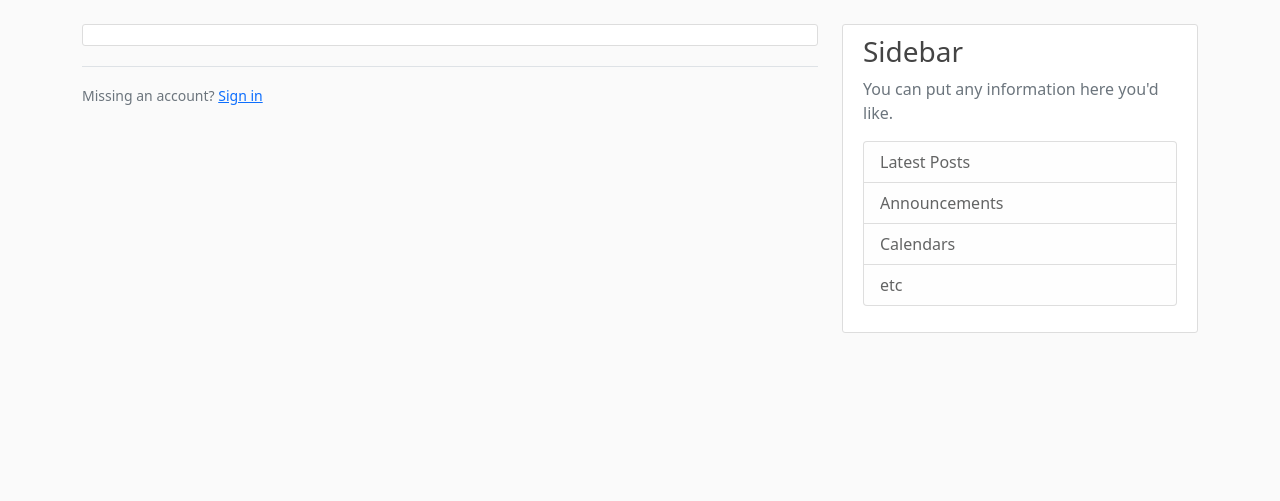
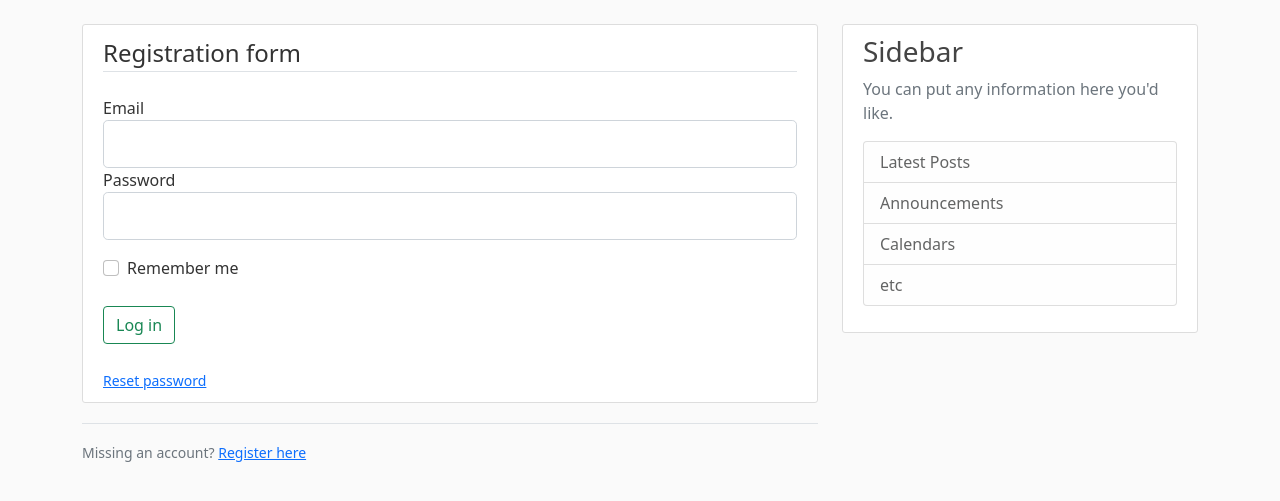
Before and after one commit to simeonch7/DiplomaProject-ChatTrack, a Flask app: page /login in a window 1280 px wide. Shown: the part 56-557 px from the top of the page. Run offline with Flask 3, Linux system fonts and the light colour scheme.

Commit message:
Add login page and restrucutre the project

```diff
--- a/forms.py
+++ b/chattrack/forms.py
@@ -10,7 +10,7 @@ class Login(FlaskForm):
 
 class Registration(FlaskForm):
     email = StringField('Email', validators=[DataRequired(), Email()])
-    username = StringField('Username', validators=[DataRequired(), Length(min=4, max=14)])
+    username = StringField('Username', validators=[DataRequired(), Length(min=4, max=20)])
     password = PasswordField('Password', validators=[DataRequired()])
     password_confirmation = PasswordField('Confirm Password', validators=[DataRequired(), EqualTo('password')])
     submit_field = SubmitField('Sign up')
--- a/ChatTrack.py
+++ b/chattrack/routes.py
@@ -1,8 +1,7 @@
-from flask import Flask, render_template, url_for, flash, redirect
-from forms import Registration, Login
-
-app = Flask(__name__)
-app.config['SECRET_KEY'] = '89417394d6e0fb06109c676235a8b00b'
+from flask import render_template, url_for, flash, redirect
+from chattrack import app
+from chattrack.forms import Registration, Login
+from chattrack.models import User, Chat
 
 dummyChats = [
     {
@@ -30,16 +29,20 @@ def register():
 @app.route("/login", methods=['GET', 'POST'])
 def login():
     form = Login()
+    if form.validate_on_submit():
+        if form.email.data == "admin@chattrack.com" and form.password.data == "password":
+            flash('You are in!', 'success')
+            return redirect(url_for('home'))
+        else:
+            flash('Login unsuccessful!', 'danger')
+
     return render_template('login.html', title='Login', form=form)
 
 @app.route("/")
 @app.route("/home")
 def home():
-    return render_template('home.html', template="Home", chats=dummyChats)
+    return render_template('home.html', title="Home", template="Home", chats=dummyChats)
 
 @app.route("/about")
 def about():
-    return render_template('about.html', template="About")
-
-if __name__ == '__main__':
-    app.run(debug=True) # So changes get effect without restarting the app
+    return render_template('about.html', title="About", template="About")
--- a/templates/init_template.html
+++ b/chattrack/templates/init_template.html
@@ -24,12 +24,12 @@
                 </button>
                 <div class="collapse navbar-collapse" id="navbarToggle">
                   <div class="navbar-nav me-auto">
-                    <a class="nav-item nav-link" href="/">Home</a>
-                    <a class="nav-item nav-link" href="/about">About</a>
+                    <a class="nav-item nav-link" href="{{ url_for('home') }}">Home</a>
+                    <a class="nav-item nav-link" href="{{ url_for('about') }}">About</a>
                   </div>
                   <div class="navbar-nav">
-                    <a class="nav-item nav-link" href="/login">Login</a>
-                    <a class="nav-item nav-link" href="/register">Register</a>
+                    <a class="nav-item nav-link" href="{{ url_for('login') }}">Login</a>
+                    <a class="nav-item nav-link" href="{{ url_for('register') }}">Register</a>
                   </div>
                 </div>
               </div>
--- /dev/null
+++ b/chattrack/templates/login.html
@@ -0,0 +1,54 @@
+{% extends "init_template.html" %}
+{% block content %}
+    <div class="content-section">
+        <form method="POST" action="">
+            {{ form.hidden_tag() }}
+            <fieldset class="form-group">
+                <legend class="border-bottom mb-4">Registration form</legend>
+                <div class="form-group">
+                    {{ form.email.label(class="form-control-label") }}
+
+                    {% if form.email.errors %}
+                    {{ form.email(class="form-control form-control-lg is-invalid") }}
+                    <div class="invalid-feedback">
+                        {% for error in form.email.errors %}
+                            <span>{{ error }}</span>
+                        {% endfor %}
+                    </div>
+                    {% else %}
+                        {{ form.email(class="form-control form-control-lg") }}
+                    {% endif %}
+                </div>
+                <div class="form-group">
+                    {{ form.password.label(class="form-control-label") }}
+
+                    {% if form.password.errors %}
+                        {{ form.password(class="form-control form-control-lg is-invalid") }}
+                        <div class="invalid-feedback">
+                            {% for error in form.password.errors %}
+                                <span>{{ error }}</span>
+                            {% endfor %}
+                        </div>
+                        {% else %}
+                            {{ form.password(class="form-control form-control-lg") }}
+                        {% endif %}
+                </div>
+                <div class="form-check pt-3">
+                    {{ form.remember_me(class="form-check-input") }}
+                    {{ form.remember_me.label(class="form-check-label") }}
+                </div>
+            </fieldset>
+            <div class="form-group mt-4 mb-4">
+                {{ form.submit_field(class="btn btn-outline-success") }}
+            </div>
+            <small class="text-muted">
+                <a href="#">Reset password</a>
+            </small>
+        </form>
+    </div>
+    <div class="border-top pt-3">
+        <small class="text-muted">
+            Missing an account? <a class="ml-2" href="{{ url_for('register') }}">Register here</a>
+        </small>
+    </div>
+{% endblock content %}
--- /dev/null
+++ b/run.py
@@ -0,0 +1,4 @@
+from chattrack import app
+
+if __name__ == '__main__':
+    app.run(debug=True) # So changes get effect without restarting the app
--- a/templates/login.html
+++ /dev/null
@@ -1,11 +0,0 @@
-{% extends "init_template.html" %}
-{% block content %}
-    <div class="content-section">
-
-    </div>
-    <div class="border-top pt-3">
-        <small class="text-muted">
-            Missing an account? <a class="ml-2" href="{{ url_for('register') }}">Sign in</a>
-        </small>
-    </div>
-{% endblock content %}
```
Also changed, not shown: chattrack/__init__.py (added, +9 -0 lines), chattrack/models.py (added, +22 -0 lines), chattrack/static/main.css (renamed from static/main.css), chattrack/templates/about.html (renamed from templates/about.html), chattrack/templates/home.html (renamed from templates/home.html), chattrack/templates/register.html (renamed from templates/register.html), instance/site.db (added), 2 other files.
